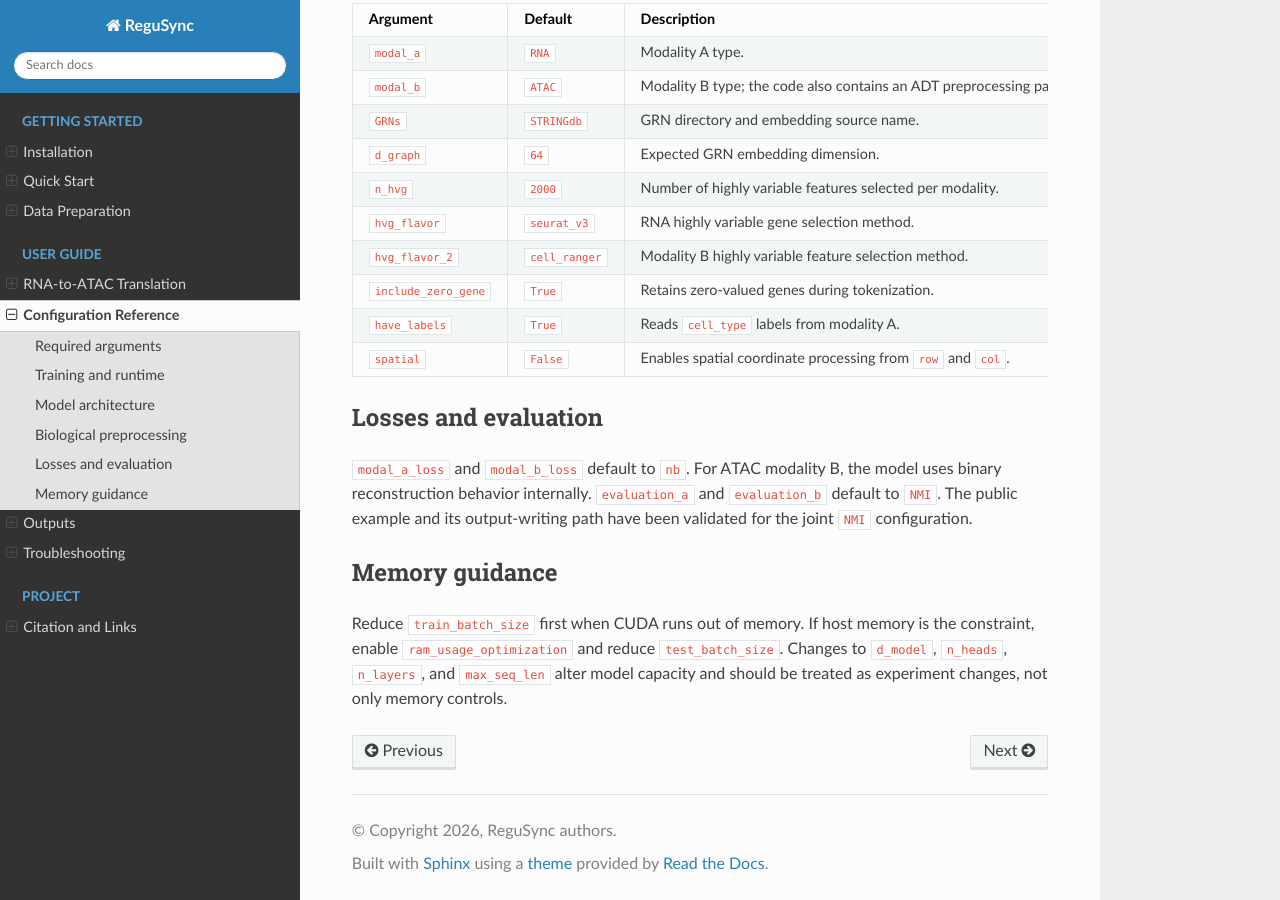
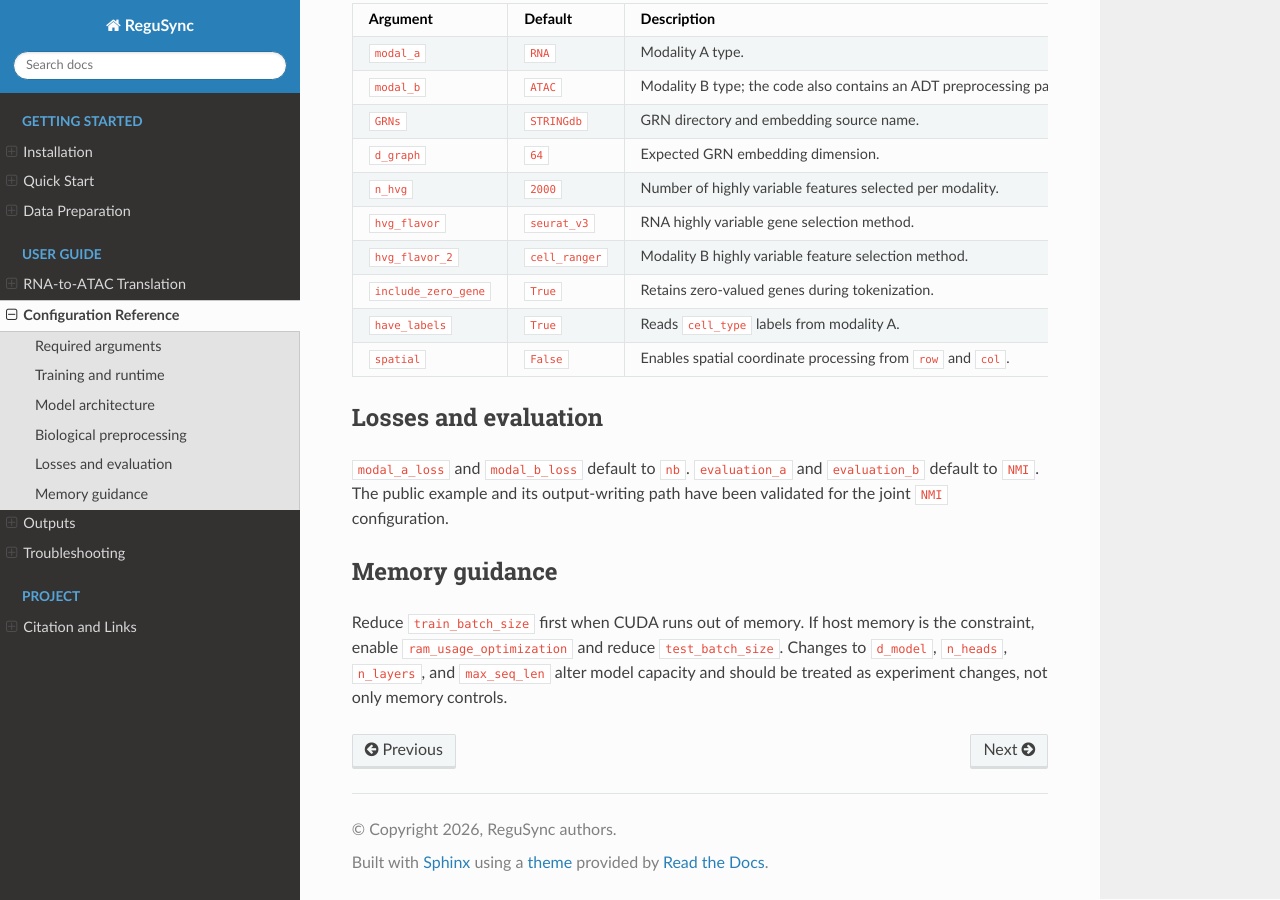
Before and after one commit to ChrisOliver2345/ReguSync-tutorial, a Sphinx documentation site: the page built from docs/source/configuration.rst, in a window 1280 px wide and 900 px high, scrolled down 1452 px. Built offline with Sphinx 7.4.7 and the Read the Docs theme 3.1.0, drawn with Linux system fonts in a browser that asks for light colours.

Commit message:
Add files via upload

```diff
--- a/docs/source/configuration.rst
+++ b/docs/source/configuration.rst
@@ -152,8 +152,7 @@ Biological preprocessing
 Losses and evaluation
 ---------------------
 
-``modal_a_loss`` and ``modal_b_loss`` default to ``nb``. For ATAC modality B,
-the model uses binary reconstruction behavior internally. ``evaluation_a`` and
+``modal_a_loss`` and ``modal_b_loss`` default to ``nb``. ``evaluation_a`` and
 ``evaluation_b`` default to ``NMI``. The public example and its output-writing
 path have been validated for the joint ``NMI`` configuration.
 
```
